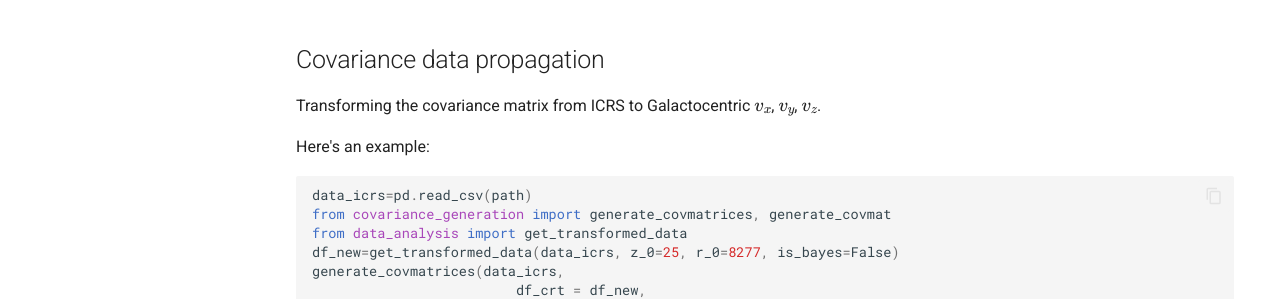
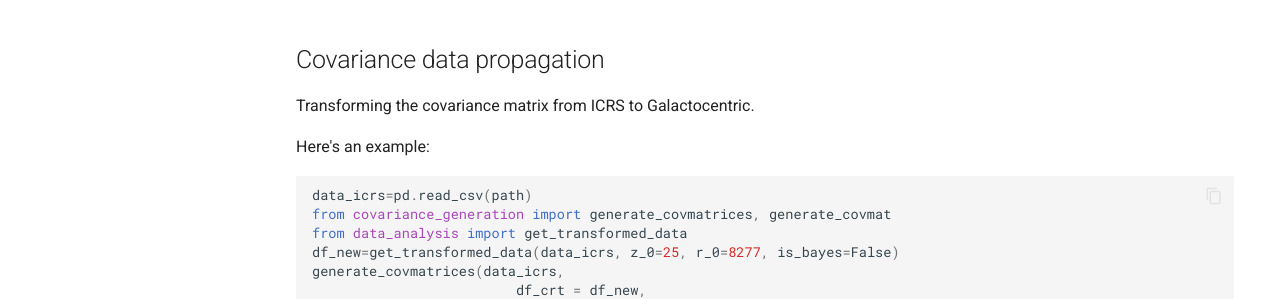
Before and after one commit to HEP-KBFI/gaia-tools, an MkDocs documentation site: the page built from docs/Error_propagation.md, in a window 1280 px wide and 900 px high. Shown: the part 421-720 px from the top of the window. Built offline with MkDocs 1.6.1 and Material for MkDocs 9.7.7, drawn with Linux system fonts in a browser that asks for light colours.

````diff
--- a/docs/Error_propagation.md
+++ b/docs/Error_propagation.md
@@ -5,7 +5,7 @@ A covariance matrix is a 6x6 matrix in the celestial frame from the dataframe of
 In the Gaia-Tools code base under 'covmatrices_generation' the 'generate_covmat' function is used to create the covariance matrices and the function 'generate_covmatrices' can be used to transform the matrices from one coordinate system to another.
 
 ## Covariance data propagation
-Transforming the covariance matrix from ICRS to Galactocentric $v_x$, $v_y$, $v_z$.
+Transforming the covariance matrix from ICRS to Galactocentric.
 
 Here's an example:
 ```py
````
